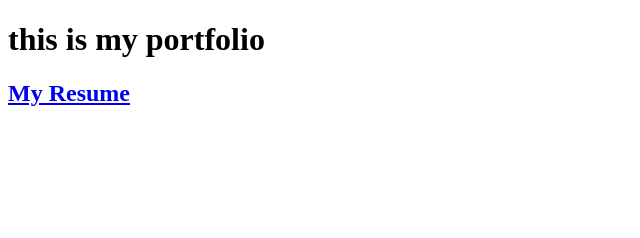
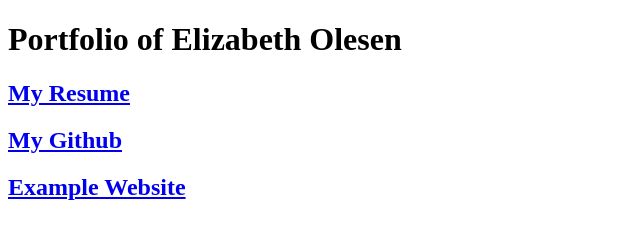
Before and after one commit to eolesen/eolesen.github.io, a plain HTML site: page index.html in a window 1280 px wide. Shown: the whole page, without its empty margins (0-640 px from the left). Drawn offline with Linux system fonts and the light colour scheme.

Commit message:
Added links to index page to github and website example(chromaticgiraffes)

```diff
--- a/index.html
+++ b/index.html
@@ -5,8 +5,10 @@
     <title>Hello</title>
 </head>
 <body>
-<h1> this is my portfolio</h1>
+<h1>Portfolio of Elizabeth Olesen</h1>
 <h2><a href="./Elizabeth%20Olesen%20Resume.pdf"> My Resume</a></h2>
+<h2><a href="https://github.com/eolesen"> My Github</a></h2>
+<h2><a href="./websiteExample/index.html"> Example Website</a></h2>
 <!--<p>well, it will be my intro page, and have a link to my portfolio which will be an embedded pdf page called portfolio.pdf</p>-->
 
 </body>
```
